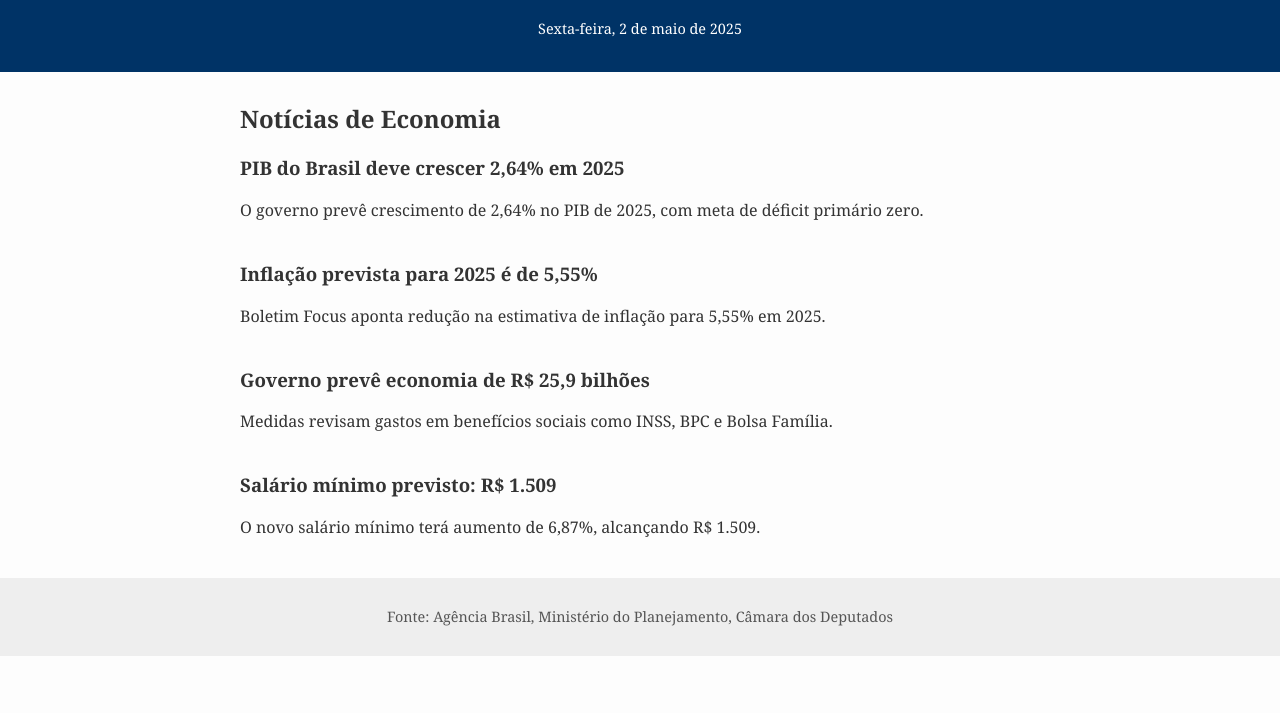
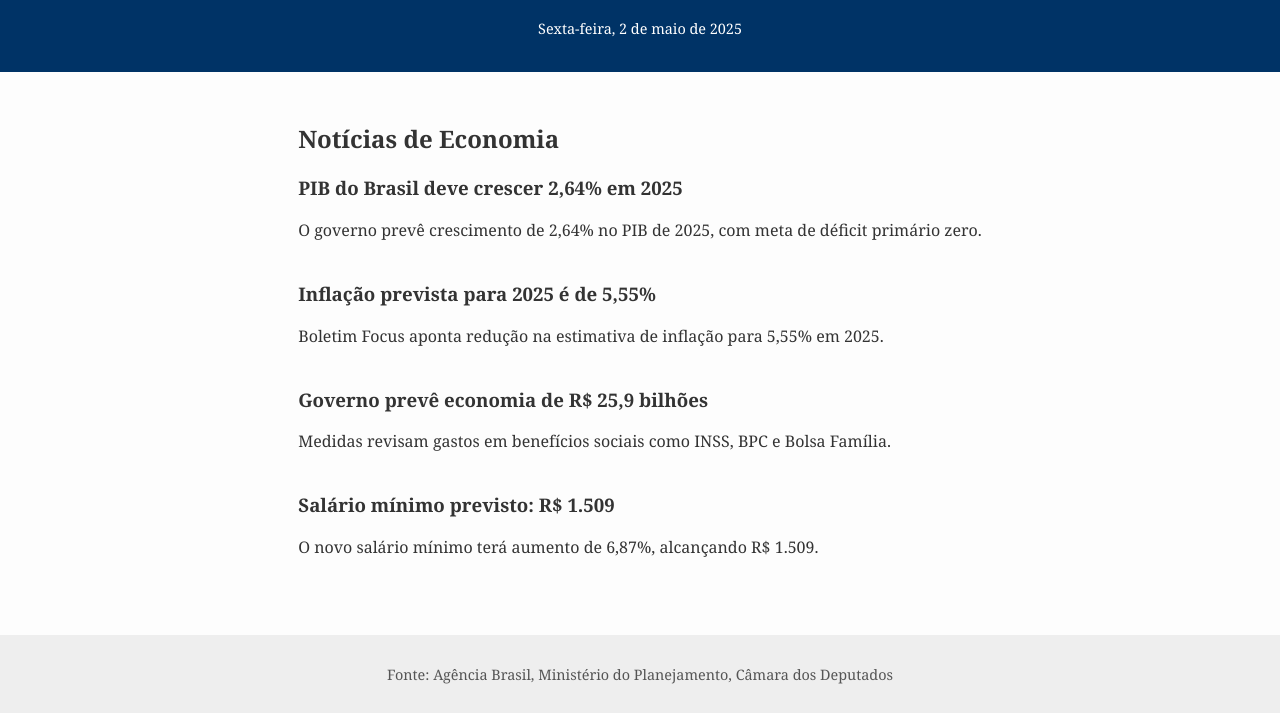
Before and after one commit to caioricardu/trabalho-topicos-integradores, a plain HTML site: page meusite/index.html in a window 1280 px wide. Shown: the part 87-800 px from the top of the page. Drawn offline with Linux system fonts and the light colour scheme.

Commit message:
Ajustando footer para ficar sempre no fim da página

```diff
--- a/meusite/index.css
+++ b/meusite/index.css
@@ -1,7 +1,13 @@
-body {
-    font-family: 'Georgia', serif;
+html, body {
+  height: 100%;
   margin: 0;
   padding: 0;
+}
+
+body {
+  display: flex;
+  flex-direction: column;
+  font-family: 'Georgia', serif;
   background-color: #fdfdfd;
   color: #333;
 }
@@ -22,6 +28,7 @@ body {
   max-width: 800px;
   margin: 30px auto;
   padding: 0 20px;
+  flex: 1;
 }
 
 article {
```
Lines whose indentation alone changed are shown as unchanged.
